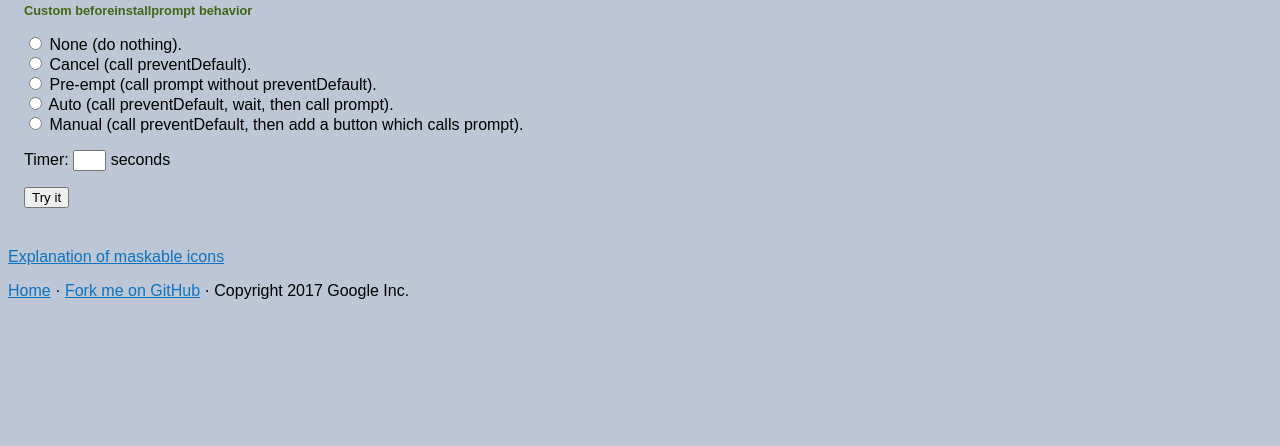
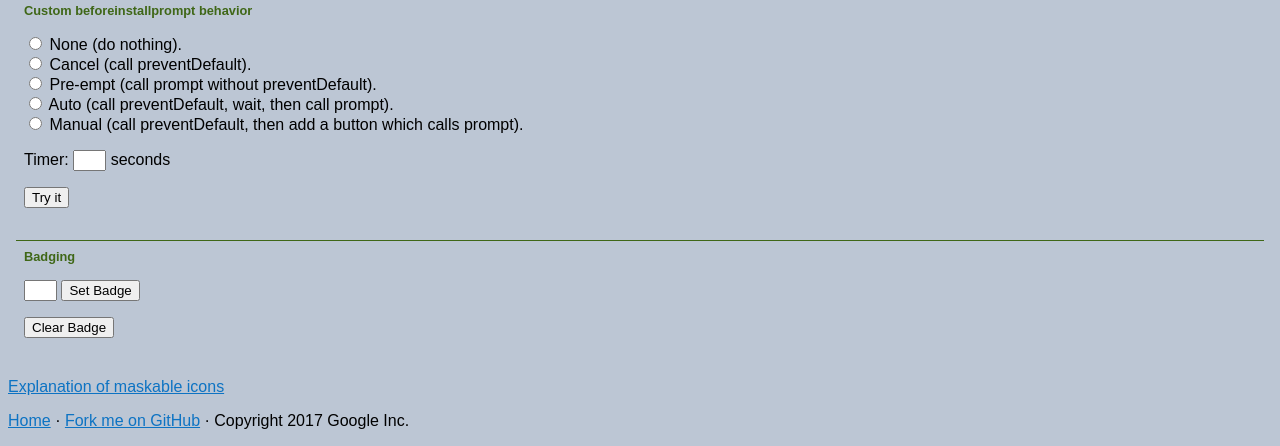
Before and after one commit to benfredwells/killer-marmot, a Python web app: template templates/app.html in a window 1280 px wide. Shown: the part 978-1424 px from the top of the page. Before the commit the page ends 1277 px from the top, so only its background shows below. Run offline with Jinja, Linux system fonts and the light colour scheme; the template is opened without the code that fills it: most values are stand-ins (such as "Sample title", 1, 10 or a date in 2020).

Commit message:
Adds a section on Badging

```diff
--- a/templates/app.html
+++ b/templates/app.html
@@ -70,6 +70,11 @@
       <p><input type="submit" value="Try it" /></p>
     </form>
   </div>{% endif %}
+  {% if index_js %}<div class="log-section" id="badge_section">
+    <h2>Badging</h2>
+    <p><input name="badge" id="badge_content" size="1"/> <button id="set_badge">Set Badge</button></p>
+    <p><button id="clear_badge">Clear Badge</button></p>
+  </div>{% endif %}
   <p><a href="maskable.html">Explanation of maskable icons</a></p>
   <p>
     <a href="/">Home</a>
```
Also changed, not shown: static/index.js (+25 -0 lines).
